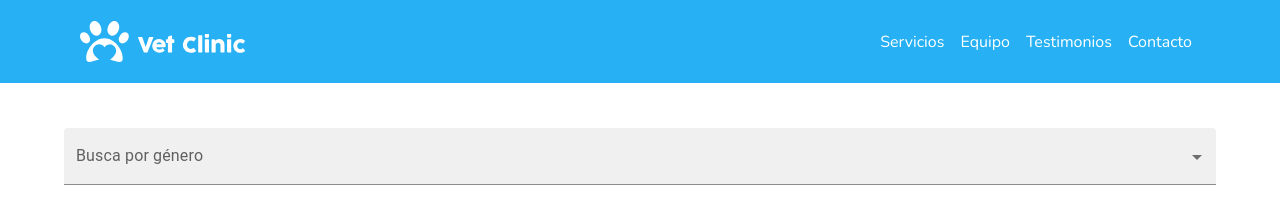
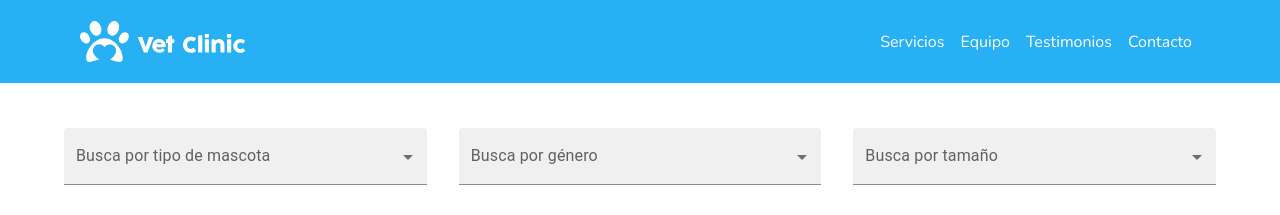
Before and after one commit to carmenuv/landing-vet-clinic, a React (Create React App) app: page /adopta in a window 1280 px wide. Shown: the top 215 px of the page. Built offline with nearby package versions, Linux system fonts and the light colour scheme; the HTML template or start-up script is replaced by a standard one.

Commit message:
Update página adopta

```diff
--- a/src/Components/AdoptaPets/AdoptaPets.js
+++ b/src/Components/AdoptaPets/AdoptaPets.js
@@ -22,12 +22,37 @@ const GetPets = () => {
 
   const [pet, setPet] = useState(pets);
 
-  const handleGender = (e) => {
-    const gender = e.target.value;
-    if(gender === "all"){
+  const handleType = (e) => {
+
+    const value = e.target.value;
+
+    if(value === "all"){
       return setPet(pets)
     }
-    const filteredPets = pets.filter((_pet)=> _pet.gender === e.target.value);
+    // const filteredPets = pets.filter((_pet)=> _pet.gender === e.target.value);
+    const filteredPets = pets.filter((_pet)=> _pet.type === value);
+    return setPet(filteredPets)
+  }
+
+  const handleGender = (e) => {
+
+    const value = e.target.value;
+
+    if(value === "all"){
+      return setPet(pets)
+    }
+    const filteredPets = pets.filter((_pet)=> _pet.gender === value);
+    return setPet(filteredPets)
+  }
+
+  const handleSize = (e) => {
+
+    const value = e.target.value;
+
+    if(value === "all"){
+      return setPet(pets)
+    }
+    const filteredPets = pets.filter((_pet)=> _pet.size === value);
     return setPet(filteredPets)
   }
 
@@ -37,7 +62,19 @@ const GetPets = () => {
 
       <Grid container spacing={4}>
 
-      <Grid item md={12} sm={12} xs={12}>
+      <Grid item md={4} sm={4} xs={12}>
+        <Grid>
+          <FormControl fullWidth variant="filled">
+            <InputLabel>Busca por tipo de mascota</InputLabel>
+            <Select label="Busca por tipo" onChange={handleType}>
+              <MenuItem value="all">Todos</MenuItem>
+              <MenuItem value="dog">Perro</MenuItem>
+              <MenuItem value="cat">Gato</MenuItem>
+            </Select>
+          </FormControl>
+        </Grid>
+      </Grid>
+      <Grid item md={4} sm={4} xs={12}>
         <Grid>
           <FormControl fullWidth variant="filled">
             <InputLabel>Busca por género</InputLabel>
@@ -45,6 +82,19 @@ const GetPets = () => {
               <MenuItem value="all">Todos</MenuItem>
               <MenuItem value="male">Masculino</MenuItem>
               <MenuItem value="female">Femenino</MenuItem>
+            </Select>
+          </FormControl>
+        </Grid>
+      </Grid>
+      <Grid item md={4} sm={4} xs={12}>
+        <Grid>
+          <FormControl fullWidth variant="filled">
+            <InputLabel>Busca por tamaño</InputLabel>
+            <Select label="Busca por tamaño" onChange={handleSize}>
+              <MenuItem value="all">Todos</MenuItem>
+              <MenuItem value="big">Grande</MenuItem>
+              <MenuItem value="medium">Mediano</MenuItem>
+              <MenuItem value="small">Pequeño</MenuItem>
             </Select>
           </FormControl>
         </Grid>
@@ -71,7 +121,7 @@ const GetPets = () => {
                       <span>Edad: {mascot.age}</span>
                     </div>
                     <div className="adoption__card-button-margin">
-                      <PetDetail mascotImage={mascot.image} mascotName={mascot.name} mascotDescription={mascot.description} mascotGender={mascot.gender} mascotSize={mascot.size}/>
+                      <PetDetail mascotImage={mascot.image} mascotName={mascot.name} mascotDescription={mascot.description} mascotGender={mascot.gender} mascotSize={mascot.size} mascotAge={mascot.age}/>
                     </div>
                   </CardContent>
 
--- a/src/Components/AdoptaPets/PetDetail/PetDetail.js
+++ b/src/Components/AdoptaPets/PetDetail/PetDetail.js
@@ -1,5 +1,5 @@
 import React from "react";
-import { Dialog, DialogContent, Button, Grid, Chip, Typography, Divider, Container } from "@mui/material";
+import { Dialog, DialogContent, Button, Grid, Chip, Typography, Divider, Container, CardMedia } from "@mui/material";
 import { useState } from "react";
 import { pets } from "../pets";
 import './PetDetail.css';
@@ -42,9 +42,9 @@ const PetDetail = (props)=>{
       <div className="dialog__info-container">
 
         <Grid item>
-          <div className="dialog__img-container">
+          <CardMedia>
             <img src={props.mascotImage} width={500} alt={props.mascotName.toUpperCase()}/>
-          </div>
+          </CardMedia>
         </Grid>
 
         <Grid mt={3}>
@@ -53,6 +53,7 @@ const PetDetail = (props)=>{
           <div className="dialog__pet-details">
             <Typography><b>Género:</b> {props.mascotGender}</Typography>
             <Typography><b>Tamaño:</b> {props.mascotSize}</Typography>
+            <Typography><b>Edad:</b> {props.mascotAge}</Typography>
           </div>
           <Divider />
           <div className="dialog__pet-description">
--- a/src/Components/Form/Form.css
+++ b/src/Components/Form/Form.css
@@ -3,6 +3,7 @@
   max-width: 1024px;
   margin: 0 auto;
   font-family: 'Nunito', sans-serif;
+  scroll-margin-top: 83px;
 }
 .solicitud__title{
   color: #434343;
--- a/src/Components/Form/Form.js
+++ b/src/Components/Form/Form.js
@@ -2,7 +2,6 @@ import './Form.css';
 
 const Form=()=>{
     return(
-        <div>
             <section className='form-container' id="reserva">
                 <div className='grid-container'>
                     <div className='solicitud'>
@@ -33,7 +32,6 @@ const Form=()=>{
                     </div>
                 </div>
             </section>
-        </div>
     )
 }
 export default Form;
--- a/src/Components/Header/Header.js
+++ b/src/Components/Header/Header.js
@@ -1,36 +1,44 @@
 import React from 'react';
 import './Header.css';
 import logo from "../../Img/logo-vet-clinic.svg";
-import { Link } from 'react-router-dom';
+import { useNavigate } from 'react-router-dom';
 
 const Header = () => {
+
+  const navigate = useNavigate();
+
+  const getServicesPosition = () => {
+    const element = document.querySelector("#servicios");
+    element.scrollIntoView({behavior: 'smooth'})
+  }
+
   return (
 
     <header className='header '>
       <div className='container'>
         <nav className="navbar navbar-expand-lg p-3 ">
           <div className="container-fluid ">
-            <Link to="/" className="navbar-brand">
-            <a href="#">
+
+            <a href="#" className="navbar-brand" onClick={()=>navigate("/")}>
               <img className='header-nav_link-logo' src={logo} alt="Logo Veterinaria" width="134px" height="44px" />
             </a>
-            </Link>
+
             <button className="navbar-toggler navbar-dark" type="button" data-bs-toggle="collapse" data-bs-target="#navbarNav" aria-controls="navbarNav " aria-expanded="false" aria-label="Toggle navigation ">
               <span className="navbar-toggler-icon navbar-dark" ></span>
             </button>
             <div className="collapse navbar-collapse justify-content-end " id="navbarNav">
               <ul className="navbar-nav nav">
                 <li className="nav-item">
-                  <a className="nav-link text-white" href="#servicios">Servicios</a>
+                  <a className="nav-link text-white" href="http://localhost:3000/#servicios" onClick={getServicesPosition}>Servicios</a>
                 </li>
                 <li className="nav-item ">
-                  <a className="nav-link text-white" href="#equipo">Equipo</a>
+                  <a className="nav-link text-white" href="http://localhost:3000/#equipo">Equipo</a>
                 </li>
                 <li className="nav-item">
-                  <a className="nav-link text-white" href="#testimonios">Testimonios</a>
+                  <a className="nav-link text-white" href="http://localhost:3000/#testimonios">Testimonios</a>
                 </li>
                 <li className="nav-item">
-                  <a className="nav-link text-white" href="#contacto">Contacto</a>
+                  <a className="nav-link text-white" href="http://localhost:3000/#contacto">Contacto</a>
                 </li>
               </ul>
             </div>
--- a/src/Components/Hero/Hero.css
+++ b/src/Components/Hero/Hero.css
@@ -1,4 +1,3 @@
-
 
 .hero {
     display: flex;
--- a/src/Components/Hero/Hero.js
+++ b/src/Components/Hero/Hero.js
@@ -13,8 +13,8 @@ const Hero = () => {
     return (
 
         <div>
-            <main className='main'>
-                <article className='hero' id='hero'>
+            <main className='main' id='hero'>
+                <article className='hero'>
                     <div className='hero_container'>
                         <section className='hero_info-container'>
                             <h1 className='hero_info-title'> Salud y bienestar para tu mascota </h1>
--- a/src/components/Adoption/AdoptionSection.css
+++ b/src/components/Adoption/AdoptionSection.css
@@ -2,7 +2,9 @@
   font-family: 'Nunito', sans-serif;
   margin: 2rem 0;
   padding: 1rem;
+  scroll-margin-top: 83px;
 }
+
 .adoption__info-title {
   color: #434343;
   margin: 0 auto;
--- a/src/components/Equipo/Equipo.css
+++ b/src/components/Equipo/Equipo.css
@@ -6,6 +6,7 @@
 
 .equipo {
   margin-top: 0;
+  scroll-margin-top: 83px;
 }
 
 .equipo__info-title {
--- a/src/components/Servicios/Servicios.css
+++ b/src/components/Servicios/Servicios.css
@@ -4,6 +4,7 @@
   font-family: 'Nunito', sans-serif;
   margin: 0;
   padding: 0 ;
+  scroll-margin-top: 83px;
 }
 
 .container{
--- a/src/components/Testimonios/Testimonios.css
+++ b/src/components/Testimonios/Testimonios.css
@@ -9,6 +9,7 @@
 .testimonials{
   color: #434343;
   text-align: center;
+  scroll-margin-top: 83px;
 }
 
 .testimonials-container{
--- a/src/components/Testimonios/index.js
+++ b/src/components/Testimonios/index.js
@@ -40,9 +40,9 @@ const Testimonios =()=>{
               <div className="testimonial-img">
                 <img src={img2} alt="dog"/>
               </div>
-              <di className="quote-mark">
+              <div className="quote-mark">
                 <i className="bi bi-quote testimonial__icon"></i>
-              </di>
+              </div>
               <div className="testimonial-text">
                 <p>
                   Hace 2 años que llevo a mi perrito y ha sido fantástico. Ellos nos atienden lo más rápido posible. Son muy higiénicos y, lo más importante, la atención es de primera. Los recomiendo.
@@ -57,9 +57,9 @@ const Testimonios =()=>{
               <div className="testimonial-img">
                 <img src={img3} alt="dog"/>
               </div>
-              <di className="quote-mark">
+              <div className="quote-mark">
                 <i className="bi bi-quote testimonial__icon"></i>
-              </di>
+              </div>
               <div className="testimonial-text">
                 <p>
                   Hace 2 años que llevo a mi perrito y ha sido fantástico. Ellos nos atienden lo más rápido posible. Son muy higiénicos y, lo más importante, la atención es de primera. Los recomiendo.
```
